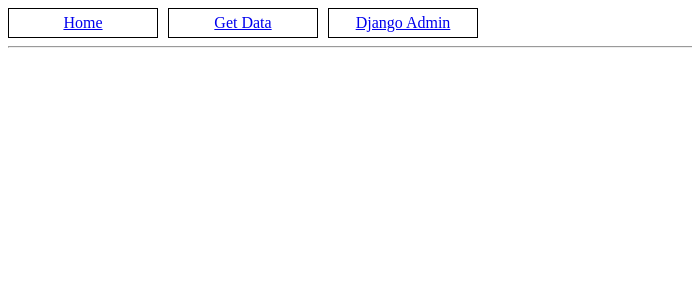
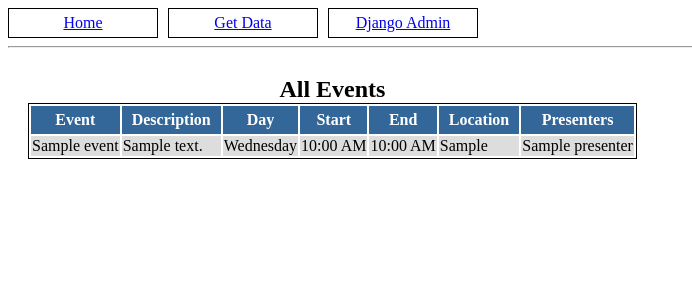
Before and after one commit to amansomething/schedule_maker_9000, a Django app: page / in a window 1280 px wide. Shown: the top 300 px of the page, without its empty margins (0-692 px from the left). Run offline with Django 4.2, Linux system fonts and the light colour scheme; tables that the repository leaves empty hold one stand-in row (values such as "Sample post"); parts of the project's set-up code (start-up, migrations or seed data) failed here and were passed over.

Commit message:
Events visible on homepage if available

```diff
--- a/main/views.py
+++ b/main/views.py
@@ -4,7 +4,6 @@ from typing import Optional
 from datetime import datetime
 from zoneinfo import ZoneInfo
 
-from django.utils import timezone
 from django.shortcuts import render
 from django.core.handlers.wsgi import WSGIRequest
 
@@ -23,10 +22,23 @@ def get_context():
     Gets the context for the index page.
     """
     events_exist = TableUpdate.objects.filter(table_name="EventsExist").exists()
+    events_data = Event.objects.all().order_by('start_time')
+    events = []
+    for event in events_data:
+        presenters = event.presenters.all()
+        presenters_str = ", ".join([p.name for p in presenters])
+        events.append({
+            "title": event.title,
+            "description": event.description,
+            "day": event.start_time.strftime("%A"),
+            "start_time": event.start_time.strftime("%I:%M %p"),
+            "end_time": event.end_time.strftime("%I:%M %p"),
+            "location": event.location,
+            "presenters": presenters_str
+        })
 
     context = {
-        "events": Event.objects.all(),
-        "presenters": Presenter.objects.all(),
+        "events": events,
         "events_exist": events_exist,
     }
     return context
--- a/static/css/custom.css
+++ b/static/css/custom.css
@@ -20,3 +20,24 @@ nav {
     color: #fff;
     padding: 5px 10px;
 }
+
+#all-schedules {
+    border: 1px solid #000;
+    caption-side: top;
+}
+
+#all-schedules caption {
+    font-size: 1.5em;
+    font-weight: bold;
+}
+
+#all-schedules th {
+    background: #369;
+    color: #fff;
+    padding: 5px 10px;
+}
+
+#all-schedules tbody tr:nth-child(odd) {
+    background: #ddd;
+    border-bottom: 1px solid #000;
+}
--- a/templates/index.html
+++ b/templates/index.html
@@ -2,13 +2,34 @@
 
 {% block content %}
     <main>
-        {% if results %}
-            <h2>Results</h2>
-            <ul>
-                {% for result in results %}
-                    <li>{{ result }}</li>
+        {% if events %}
+            <table id="all-schedules">
+                <caption>All Events</caption>
+                <thead>
+                <tr>
+                    <th>Event</th>
+                    <th>Description</th>
+                    <th>Day</th>
+                    <th>Start</th>
+                    <th>End</th>
+                    <th>Location</th>
+                    <th>Presenters</th>
+                </tr>
+                </thead>
+                <tbody>
+                {% for event in events %}
+                    <tr>
+                        <td>{{ event.title }}</td>
+                        <td>{{ event.description }}</td>
+                        <td>{{ event.day }}</td>
+                        <td>{{ event.start_time }}</td>
+                        <td>{{ event.end_time }}</td>
+                        <td>{{ event.location }}</td>
+                        <td>{{ event.presenters }}</td>
+                    </tr>
                 {% endfor %}
-            </ul>
+                </tbody>
+            </table>
         {% endif %}
     </main>
 {% endblock content %}
```
